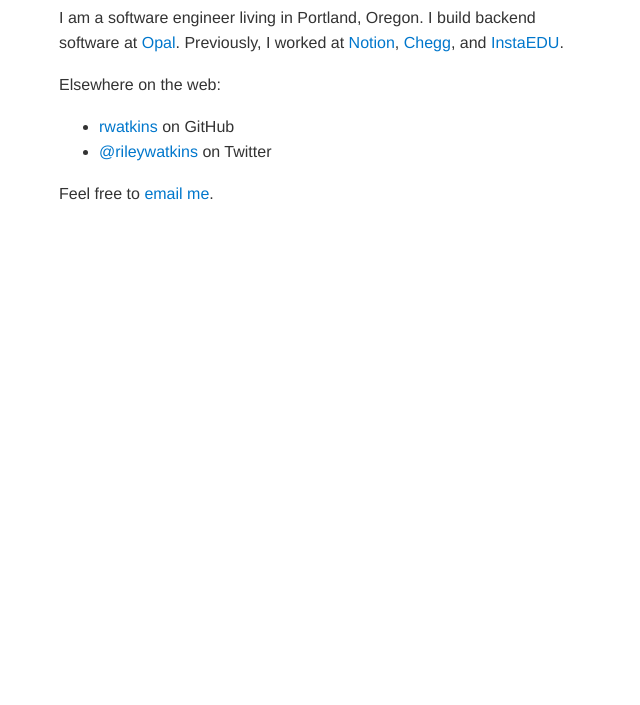
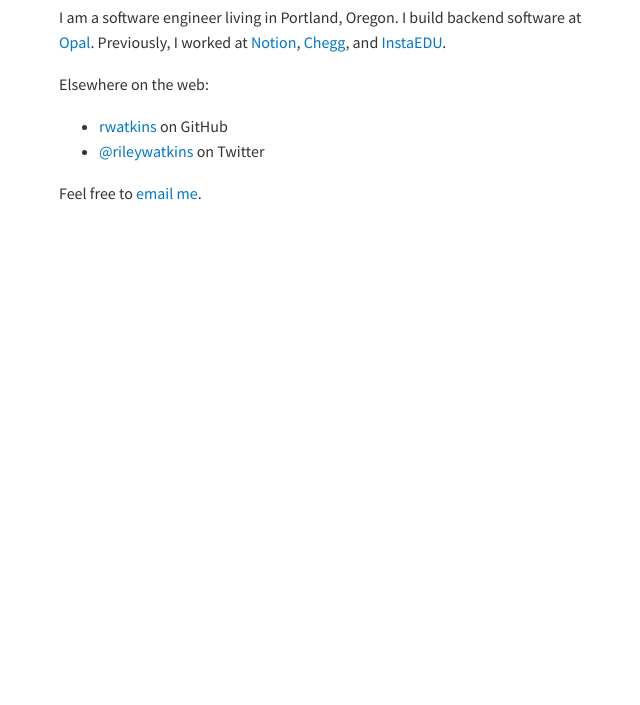
Before and after one commit to rwatkins/rwatkins.github.io, a plain HTML site: page index.html in a window 1280 px wide. Shown: the part 95-800 px from the top of the page, without its empty margins (311-951 px from the left). Drawn offline with Linux system fonts and the light colour scheme.

Commit message:
New font: Source Sans Pro

```diff
--- a/index.html
+++ b/index.html
@@ -4,13 +4,14 @@
         <meta charset="utf-8">
         <meta name="viewport" content="width=device-width, initial-scale=1">
         <title>Riley Watkins</title>
+        <link href="https://fonts.googleapis.com/css?family=Source+Sans+Pro" rel="stylesheet">
         <style type="text/css">
             body {
                 margin: 40px auto;
                 max-width: 540px;
                 line-height: 1.6;
                 font-size: 16px;
-                font-family: Helvetica Neue, Helvetica, sans-serif;
+                font-family: "Source Sans Pro", "Helvetica Neue", Helvetica, sans-serif;
                 color: #333;
                 padding: 0 10px;
             }
```
